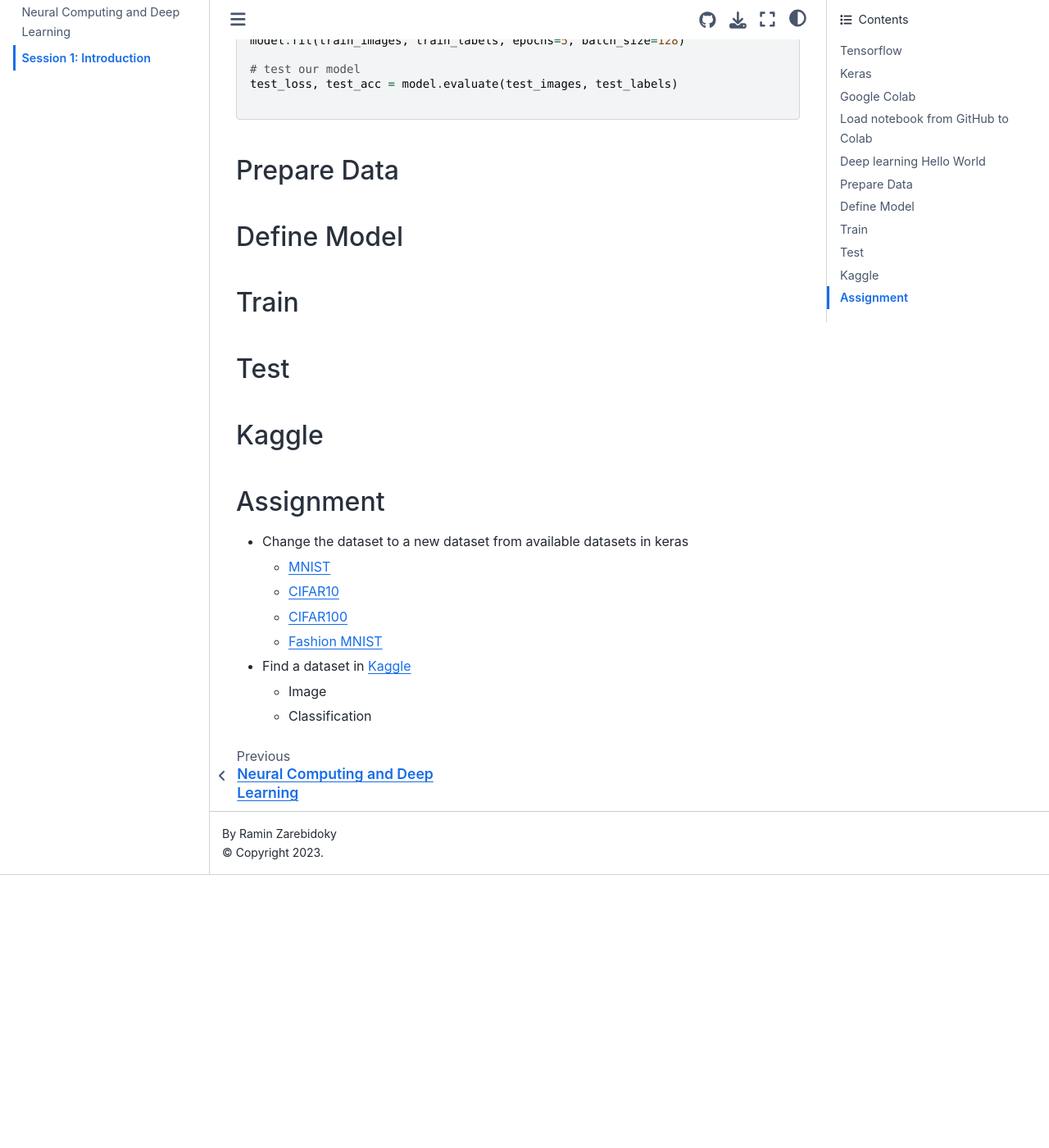
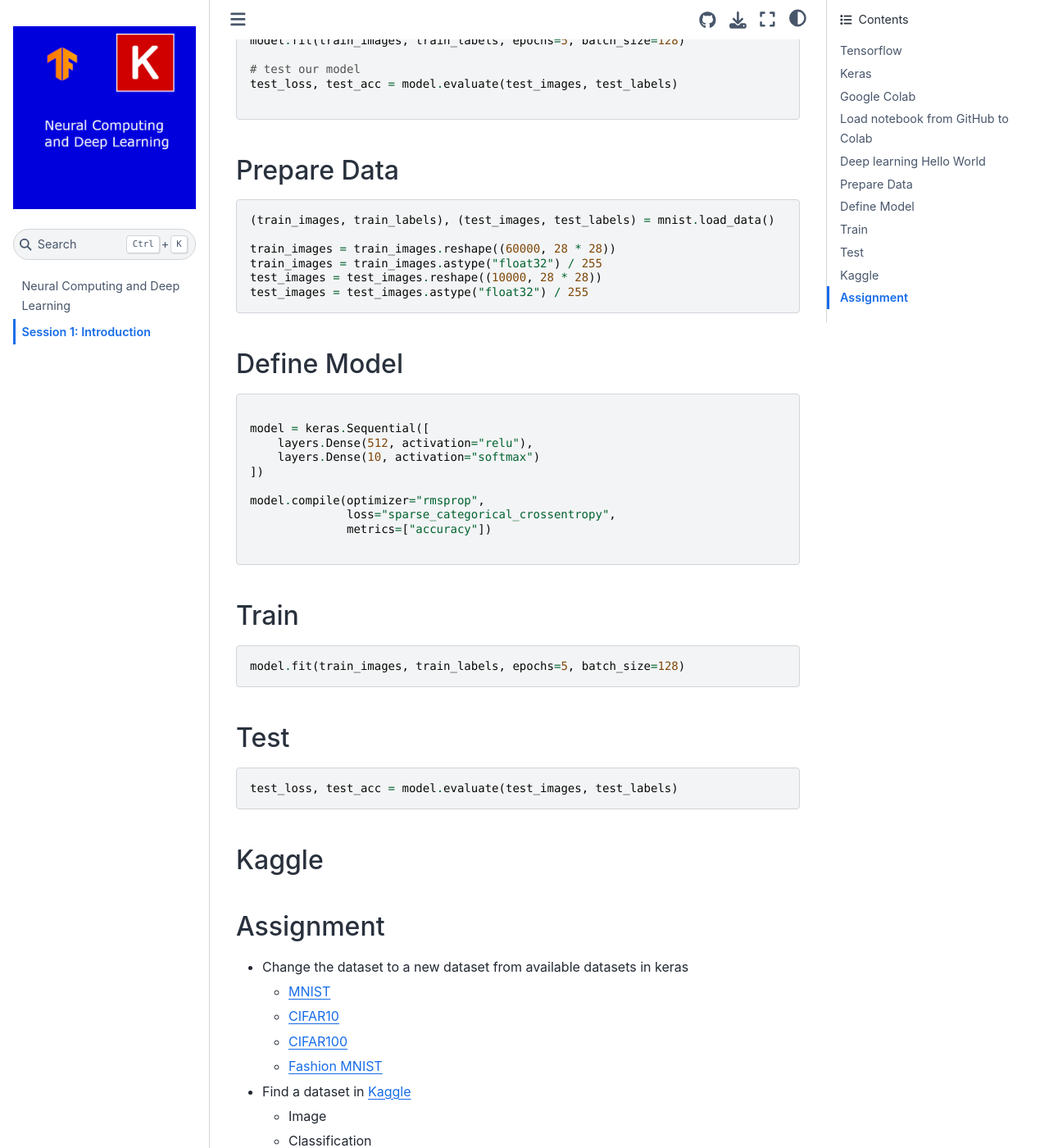
Before and after one commit to LiterallyTheOne/deep_learning_class, a Jupyter Book: the page built from docs/session_1.md, in a window 1280 px wide and 1400 px high, scrolled down 917 px. Shown: the whole window at 82% size. Built offline with Jupyter Book 1.0.4 settings and Sphinx 7.4.7 and the Sphinx Book theme 1.1.4, drawn with Linux system fonts in a browser that asks for light colours; before the commit the page ends 1984 px from its top, so only the background shows below that.

Commit message:
Add code to prepare data, define model, train and test

````diff
--- a/docs/session_1.md
+++ b/docs/session_1.md
@@ -25,8 +25,8 @@
 
 # define our model
 model = keras.Sequential([
-    layers.Dense(512, activation="relu"),
-    layers.Dense(10, activation="softmax")
+  layers.Dense(512, activation="relu"),
+  layers.Dense(10, activation="softmax")
 ])
 
 model.compile(optimizer="rmsprop",
@@ -43,11 +43,41 @@
 
 ## Prepare Data
 
+```python
+(train_images, train_labels), (test_images, test_labels) = mnist.load_data()
+
+train_images = train_images.reshape((60000, 28 * 28))
+train_images = train_images.astype("float32") / 255
+test_images = test_images.reshape((10000, 28 * 28))
+test_images = test_images.astype("float32") / 255
+```
+
 ## Define Model
+
+```python
+
+model = keras.Sequential([
+    layers.Dense(512, activation="relu"),
+    layers.Dense(10, activation="softmax")
+])
+
+model.compile(optimizer="rmsprop",
+              loss="sparse_categorical_crossentropy",
+              metrics=["accuracy"])
+
+```
 
 ## Train
 
+```python
+model.fit(train_images, train_labels, epochs=5, batch_size=128)
+```
+
 ## Test
+
+```python
+test_loss, test_acc = model.evaluate(test_images, test_labels)
+```
 
 ## Kaggle
 
````
